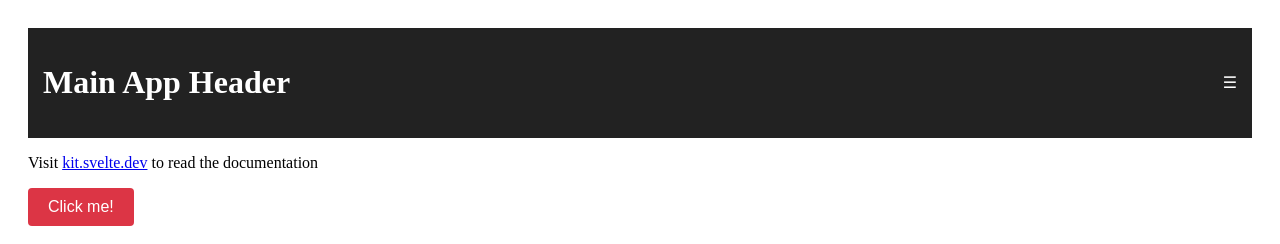
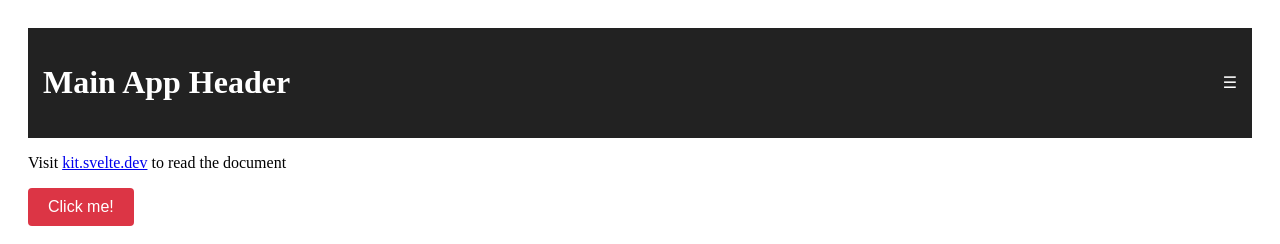
Before and after one commit to bismark66/Rapidapi-svelte, a SvelteKit app: page / in a window 1280 px wide. Shown: the top 244 px of the page. Built offline with nearby package versions, Linux system fonts and the light colour scheme.

Commit message:
edited content

```diff
--- a/src/routes/+page.svelte
+++ b/src/routes/+page.svelte
@@ -9,7 +9,7 @@
   </script>
 
 <!-- <h1>Welcome to SvelteKit this is Bismark</h1> -->
-<p>Visit <a href="/about">kit.svelte.dev</a> to read the documentation</p>
+<p>Visit <a href="/about">kit.svelte.dev</a> to read the document</p>
 
 <Button variant="danger" onClick={handleButtonClick}>Click me!</Button>
 
```
